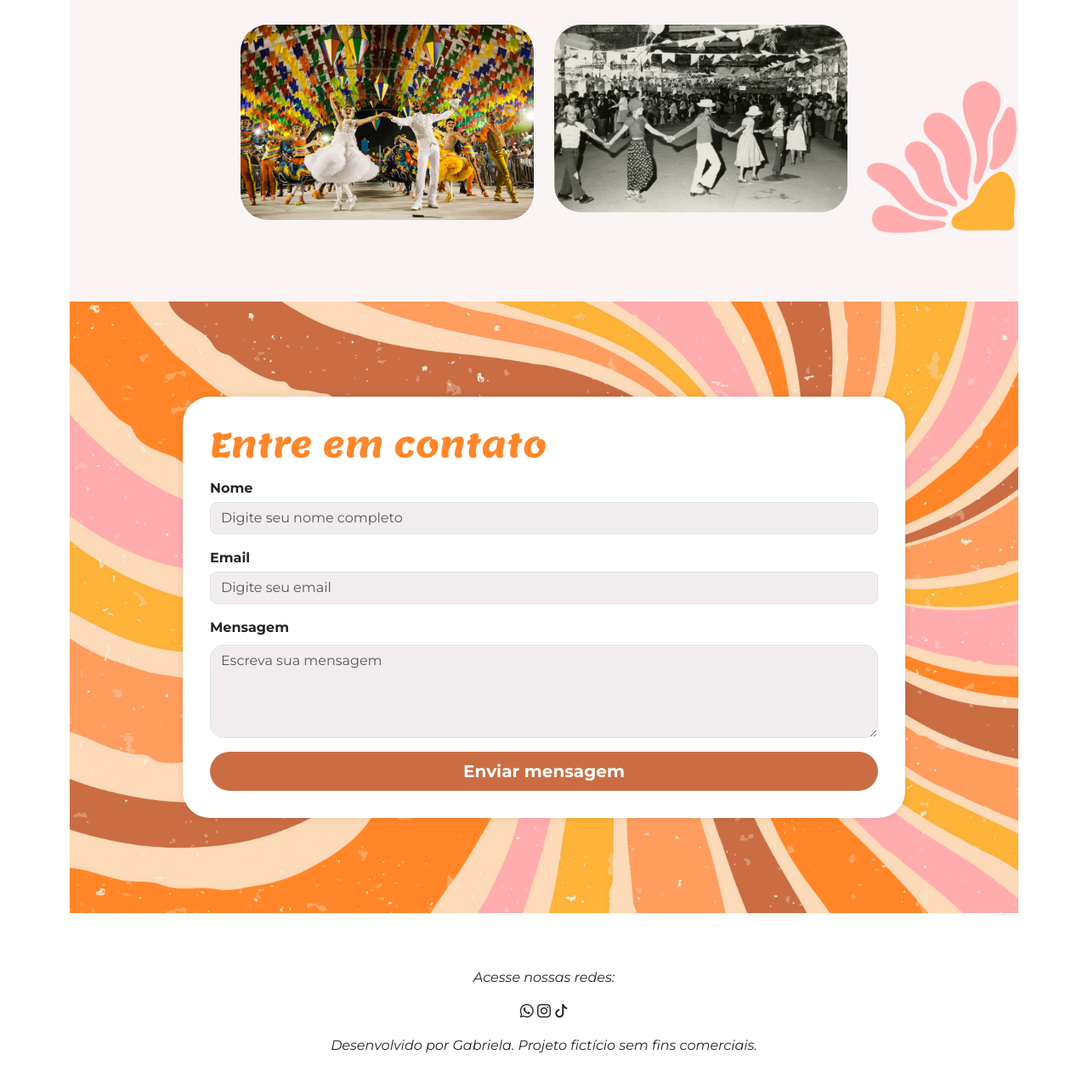
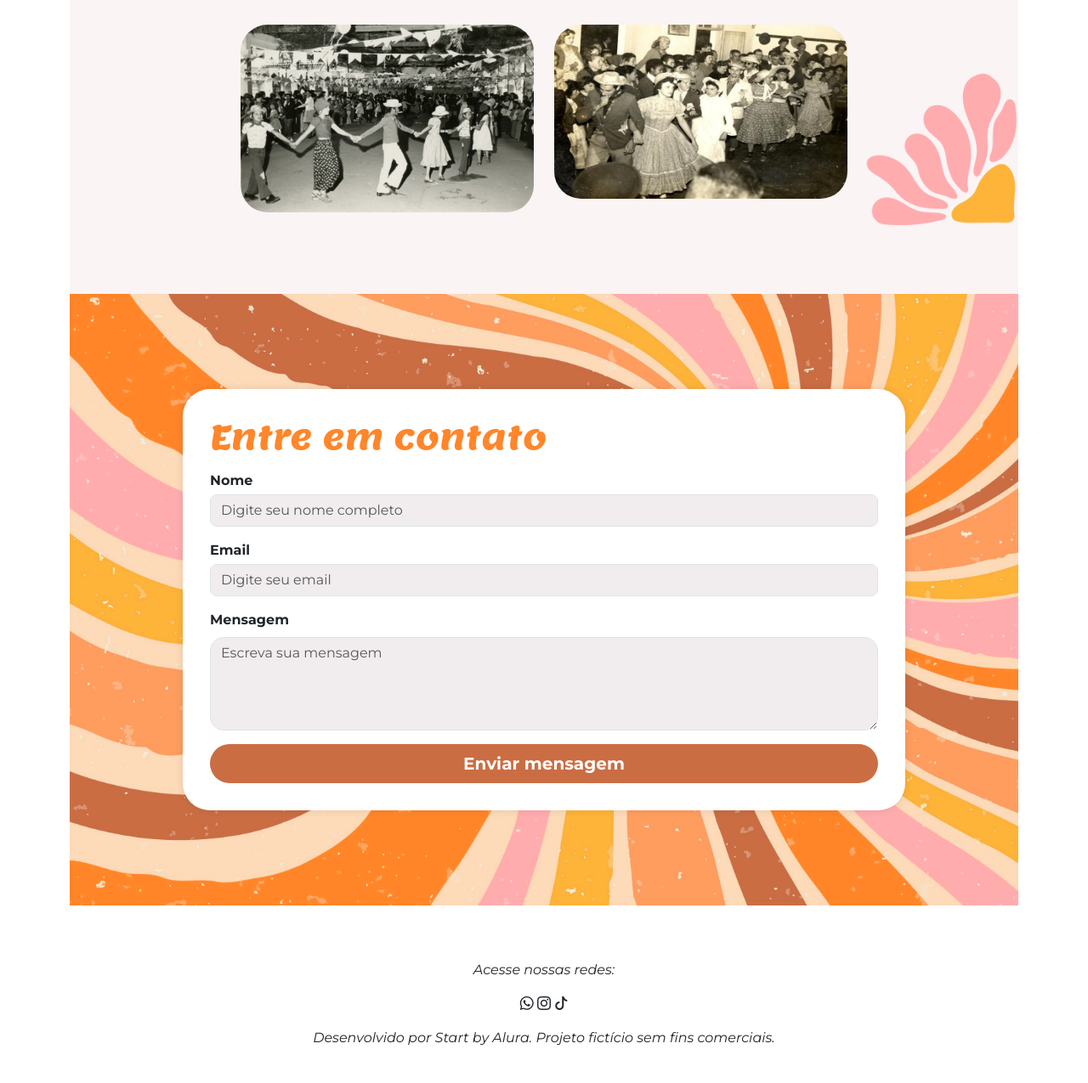
Before and after one commit to gabdiaass/agrinho3, a plain HTML site: page index.html in a window 1280 px wide. Shown: the part 1788-3063 px from the top of the page at 85% size. Drawn offline with nearby package versions, Linux system fonts and the light colour scheme; a script that the page names is missing; files whose address does not match are found by name.

Commit message:
Add files via upload

```diff
--- a/index.html
+++ b/index.html
@@ -59,11 +59,11 @@
 
                 <div class="row justify-content-md-center">
                     <div class="col-md-4">
-                        <img src="festa-junina-de-sao-joao-de-caruaru-pernambuco-7-1.jpeg"
+                        <img src="Festa-Junina-de-Votorantim-história-8.jpg" alt="Pessoas de mãos dadas,em uma roda, dançando quadrilha" title="labdicasjornalismo"
                             class="img-fluid rounded-5" loading="lazy">
                     </div>
                     <div class="col-md-4">
-                        <img src="Festa-Junina-de-Votorantim-história-8.jpg" class="img-fluid rounded-5"
+                        <img src="FotoMariaLaura2.jpg" class="img-fluid rounded-5"
                             loading="lazy">
                     </div>
                 </div>
@@ -104,7 +104,7 @@
         <i class="bi bi-whatsapp"></i>
         <i class="bi bi-instagram"></i>
         <i class="bi bi-tiktok"></i>
-        <p class="mt-3">Desenvolvido por Gabriela. Projeto fictício sem fins comerciais.</p>
+        <p class="mt-3">Desenvolvido por Start by Alura. Projeto fictício sem fins comerciais.</p>
     </footer>
     <script src="script.js"></script>
 
```
